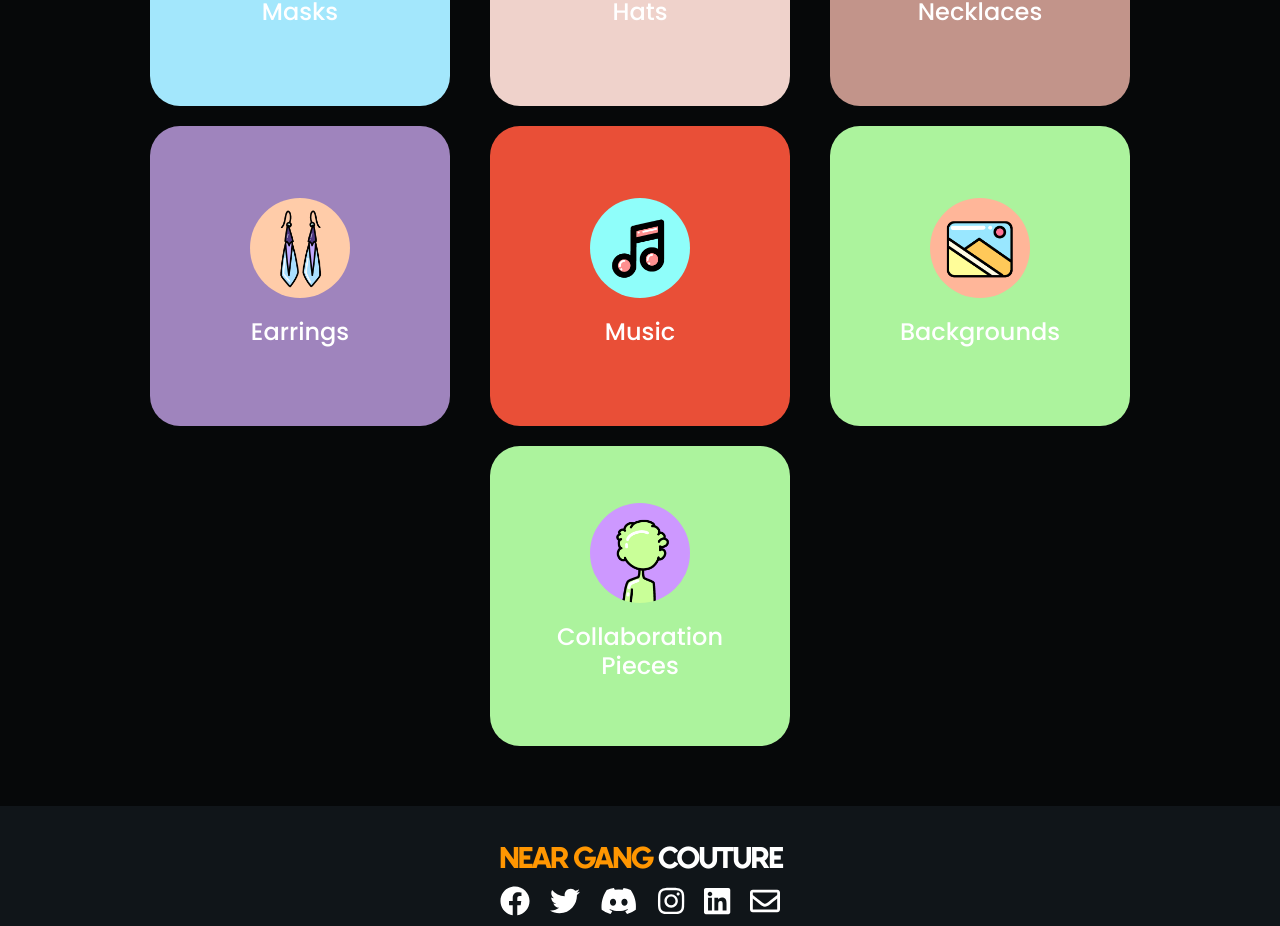
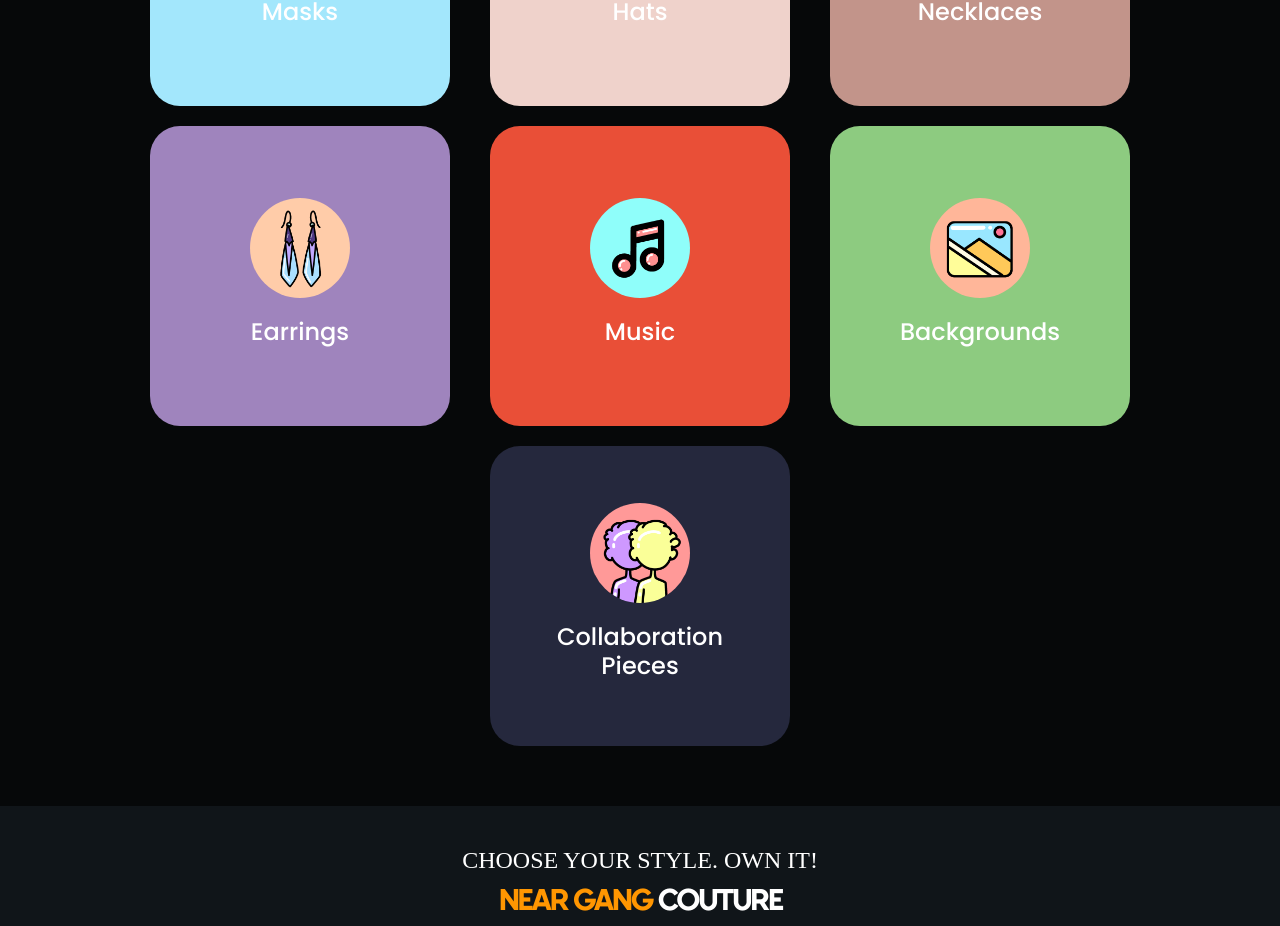
Before and after one commit to fromabby/ngc-landing-page, a React (Create React App) app: page /marketplace in a window 1280 px wide. Shown: the part 696-1622 px from the top of the page. Built offline with nearby package versions, Linux system fonts and the light colour scheme; a web font is replaced by a local one.

Commit message:
added revisions

```diff
--- a/src/components/home/Faqs.js
+++ b/src/components/home/Faqs.js
@@ -4,7 +4,7 @@ import './faqs.css'
 
 const Faqs = () => {
     const list = ['Clothes Number',
-        'Face Number',
+        'Mask Number',
         'Hat Number',
         'Necklace Number',
         'Earrings Number',
@@ -39,7 +39,7 @@ const Faqs = () => {
                                     Patron Must Provide the Following Information to Merge:<br />
                                     <p>
                                         Near Address<br />
-                                        Base Character Number<br />
+                                        Avatar Number<br />
                                         Plus any 3 of the following:<br />
                                         <ul>
                                             {list.map(x => (
@@ -65,7 +65,6 @@ const Faqs = () => {
                                     <p>
                                     After merging the assets, the team will then mint and transfer the haute gang to the given Near address.<br />
                                         <em>* A near address can only submit 1 ticket per merging cycle</em>
-
                                     </p>
                                 </li>
                             </ul>
--- a/src/components/layout/Footer.js
+++ b/src/components/layout/Footer.js
@@ -22,6 +22,9 @@ const Footer = () => {
                 <div className="footer">
                     <footer>
                         <div className="footer-content">
+                            <div style={{marginBottom: '5px'}}>
+                                <h4>CHOOSE YOUR STYLE. OWN IT!</h4>
+                            </div>
                             <div className="logo">
                                 <Link to="/"><span style={{ color: "#FF9601" }}>NEAR GANG</span><span style={{ paddingLeft: "5px", color: "#fff" }}> COUTURE</span></Link>
                             </div>
--- a/src/components/marketplace/MarketplacePage.js
+++ b/src/components/marketplace/MarketplacePage.js
@@ -18,8 +18,8 @@ const MarketplacePage = () => {
                         <Card title={"Necklaces"} link={"https://paras.id/collection/haute-gang-necklaces-by-neargangcouturenear"} icon={"./assets/icons/Necklace.png"} background={"#C2948A"} />
                         <Card title={"Earrings"} link={"https://paras.id/collection/haute-gang-earrings-by-neargangcouturenear"} icon={"./assets/icons/Earrings.png"} background={"#9F84BD"} />
                         <Card title={"Music"} link={"https://paras.id/collection/haute-gang-music-by-neargangcouturenear"} icon={"./assets/icons/Music.png"} background={"#E94F37"} />
-                        <Card title={"Backgrounds"} link={"https://paras.id/collection/haute-gang-backgrounds-by-neargangcouturenear"} icon={"./assets/icons/Background.png"} background={"#ACF39D"} />
-                        <Card title={"Collaboration Pieces"} link={"https://paras.id/collection/haute-gang-collaborations-by-neargangcouturenear"} icon={"./assets/icons/Avatar.png"} background={"#ACF39D"} />
+                        <Card title={"Backgrounds"} link={"https://paras.id/collection/haute-gang-backgrounds-by-neargangcouturenear"} icon={"./assets/icons/Background.png"} background={"#8DCB80"} />
+                        <Card title={"Collaboration Pieces"} link={"https://paras.id/collection/haute-gang-collaborations-by-neargangcouturenear"} icon={"./assets/icons/Collabs.png"} background={"#25283D"} />
                     </Row>
                 </div>
             </Container>
--- a/src/components/team/TeamSection.js
+++ b/src/components/team/TeamSection.js
@@ -17,7 +17,7 @@ const TeamSection = () => {
                         <Card image={"./assets/HG/M4.png"} xlmns={"http://www.w3.org/2000/svg"} background={"#D1B1C8"} title={"Yves"} subtitle={"Staff"} description={"Yves is the head of logistics and tech in NGC."} />
                         <Card image={"./assets/HG/M3 copy.png"} xlmns={"http://www.w3.org/2000/svg"} background={"#DDDDDD"} title={"Polly"} subtitle={"Staff"} description={"Polly is the resident graphic designer of NGC."} />
                         <Card image={"./assets/HG/F5.png"} xlmns={"http://www.w3.org/2000/svg"} background={"#809BCE"} title={"Abby"} subtitle={"Staff"} description={"Abby is the resident web developer of NGC."} />
-                        <Card image={"./assets/HG/M1.png"} xlmns={"http://www.w3.org/2000/svg"} background={"#F7F052"} title={"Kenzero"} subtitle={"Staff"} description={"KKenzero is the marketing director of NGC."} />
+                        <Card image={"./assets/HG/M1.png"} xlmns={"http://www.w3.org/2000/svg"} background={"#F7F052"} title={"Kenzero"} subtitle={"Staff"} description={"Kenzero is the marketing director of NGC."} />
                     </ul>
                 </div>
             </Container>
```
Also changed, not shown: public/assets/icons/Collabs.png (added), 1 other file (tests, documents, lock files or other folders).
